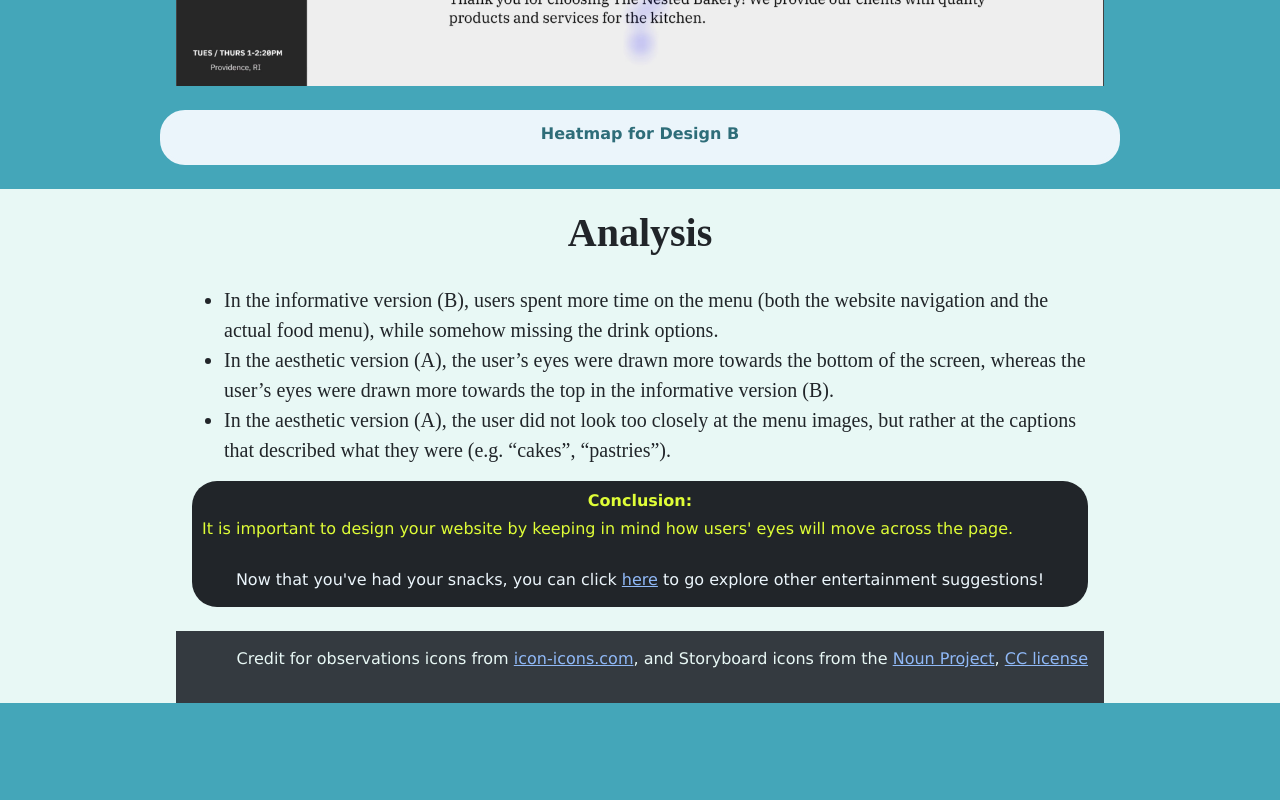
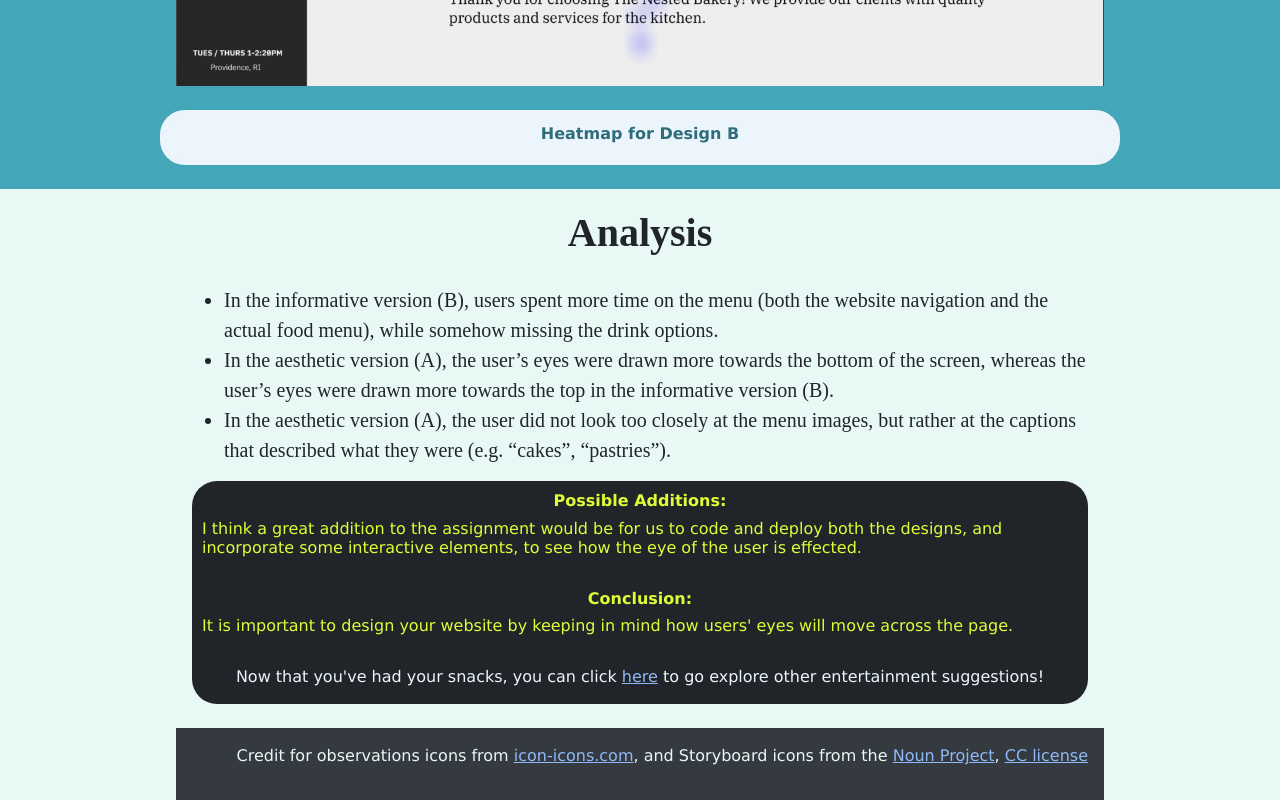
Before and after one commit to happybunny888/portfolio-eyetracking, a plain HTML site: page index.html in a window 1280 px wide. Shown: the part 3525-4325 px from the top of the page. Before the commit the page ends 4228 px from the top, so only its background shows below. Drawn offline with Linux system fonts and the light colour scheme.

Commit message:
Update index.html

```diff
--- a/index.html
+++ b/index.html
@@ -172,6 +172,10 @@
 	<div class="container">
 		<div class="d-flex lead article-entry">
 			<div class="rcorners_project_desc" style="width: 100%;">
+				<h5 style="color:#dffd37;text-align:center;"><strong>Possible Additions:</strong> </h5>
+			<h5 style="color:#dffd37;text-align:left;"> I think a great addition to the assignment would be for us to code and deploy both the designs, and incorporate some interactive elements, to see how the eye of the user is effected.
+			</h5>
+			<br>
 			<h5 style="color:#dffd37;text-align:center;"><strong>Conclusion:</strong> </h5>
 			<h5 style="color:#dffd37;text-align:left;"> It is important to design your website by keeping in mind how users' eyes will move across the page.
 			</h5>
```
